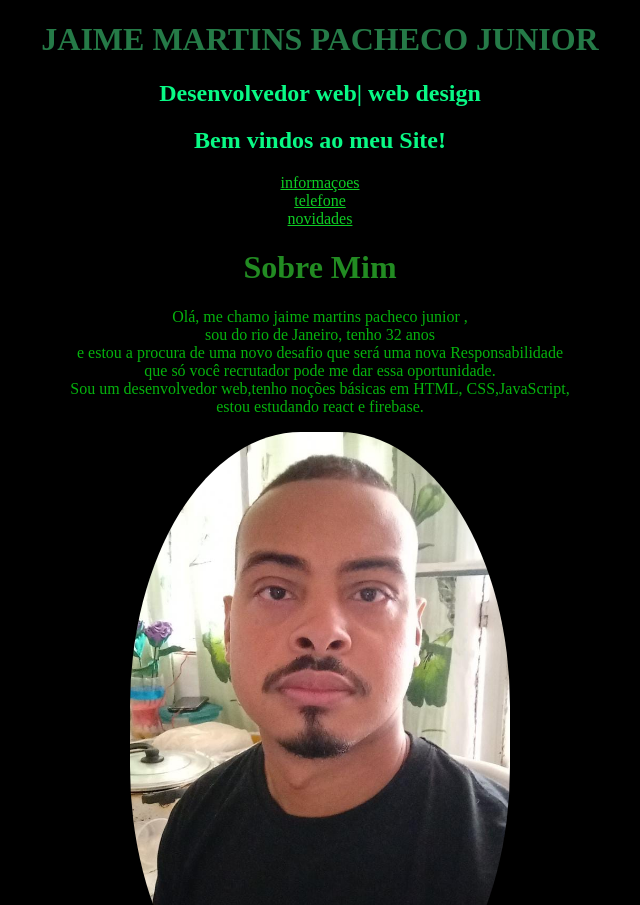
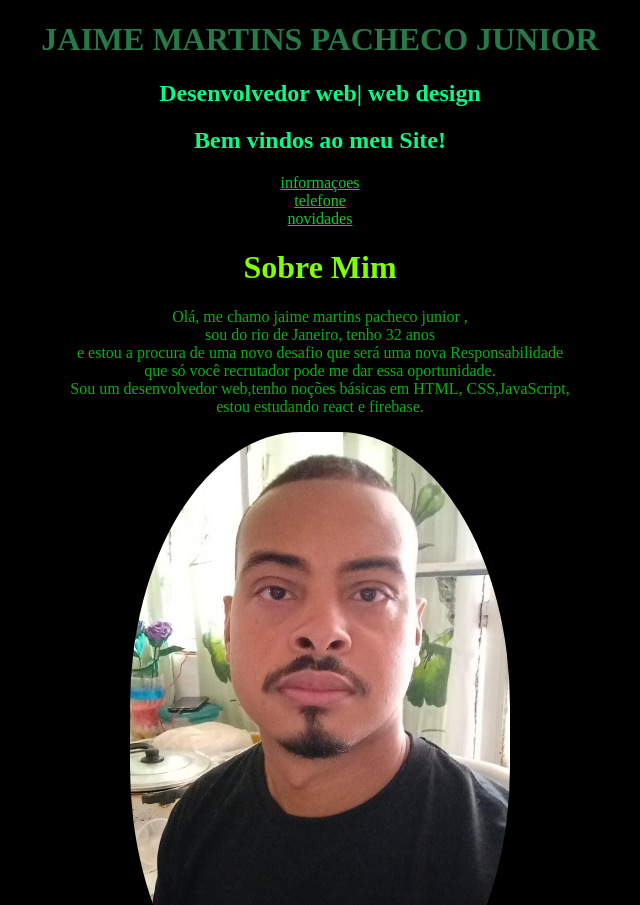
Before and after one commit to jaimej610/jaimej610.github.io, a plain HTML site: page index.html in a window 1280 px wide. Shown: the top 905 px of the page, without its empty margins (320-960 px from the left). Drawn offline with Linux system fonts and the light colour scheme.

Commit message:
Update style.css

```diff
--- a/style.css
+++ b/style.css
@@ -6,7 +6,7 @@ img{  text-align: center; border-color: chartreuse;
 margin: auto;border-radius: 45%; text-align: center; display: block;}
 p{color: hsl(123, 95%, 36%); text-align: center;}
 a{ text-align: center;display: block; color: rgb(14, 205, 36);}
- h1{color: forestgreen; text-align: center;}
+ h1{color: #7fff00; text-align: center;}
  h2{ color: darkgreen; text-align: center;}
 
 
```
